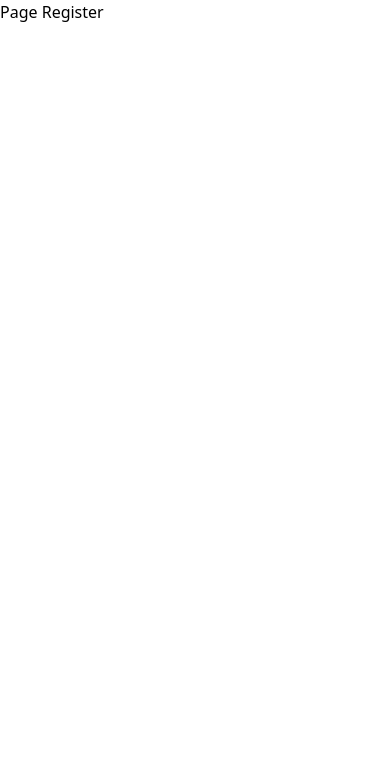
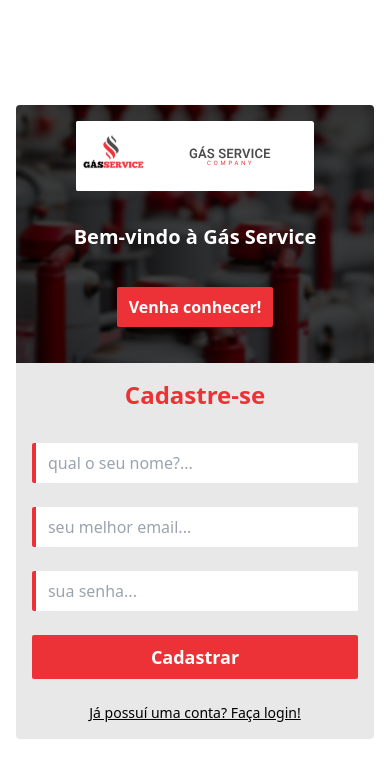
Before and after one commit to oMatheus-Farias/gasservice, a React (Vite) app: page /register in a window 390 px wide. Shown: the top 778 px of the page. Built offline with nearby package versions, Linux system fonts and the light colour scheme.

Commit message:
feat: adiciona estilizaçao mobile da página de cadastro

```diff
--- a/src/pages/register/index.tsx
+++ b/src/pages/register/index.tsx
@@ -1,7 +1,66 @@
+import { Link } from 'react-router-dom';
+import logoImage01 from '../../assets/logo2.svg';
+
 export default function Register(){
   return(
-    <div>
-      <h1>Page Register</h1>
+    <div className="w-full min-h-screen px-4 " >
+      <section className='w-full min-h-screen flex flex-col justify-center items-center' >
+        <div className="w-full bg-bgImage bg-cover bg-center flex flex-col items-center rounded-t" >
+          <img
+            src={ logoImage01 }
+            alt='Logo Gas Service Company'
+            className='mt-4 rounded-sm'
+          />
+
+          <h1 className='mt-8 text-whiteColor text-xl font-semibold' >Bem-vindo à Gás Service</h1>
+
+          <div className='my-9 px-3 py-2 bg-redColor rounded-sm' >
+            <p className='font-bold text-base text-whiteColor' >Venha conhecer!</p>
+          </div>
+        </div>
+
+        <div className='px-4 py-4 bg-offWhite w-full rounded-b flex flex-col items-center' >
+          <h2 className='text-2xl text-redColor font-bold' >Cadastre-se</h2>
+
+          <form className='w-full flex flex-col' >
+            <div className='flex mt-8' >
+              <div className='h-10 w-1 bg-redColor rounded-l-sm' ></div>
+              <input
+                type='text'
+                placeholder='qual o seu nome?...'
+                className='h-10 w-full px-3 rounded-r-sm outline-none'
+              />
+            </div>
+
+            <div className='flex mt-6' >
+              <div className='h-10 w-1 bg-redColor rounded-l-sm' ></div>
+              <input
+                type='email'
+                placeholder='seu melhor email...'
+                className='h-10 w-full px-3 rounded-r-sm outline-none'
+              />
+            </div>
+
+            <div className='flex mt-6' >
+              <div className='h-10 w-1 bg-redColor rounded-l-sm' ></div>
+              <input
+                type='password'
+                placeholder='sua senha...'
+                className='h-10 w-full px-3 rounded-r-sm outline-none'
+              />
+            </div>
+
+            <button className='w-full bg-redColor mt-6 rounded-sm py-2 text-whiteColor font-bold text-lg' >Cadastrar</button>
+          </form>
+
+          <Link
+            to='/login'
+            className='text-sm underline mt-6'
+          >
+            Já possuí uma conta? Faça login!
+          </Link>
+        </div>
+      </section>
     </div>
   );
 };
```
